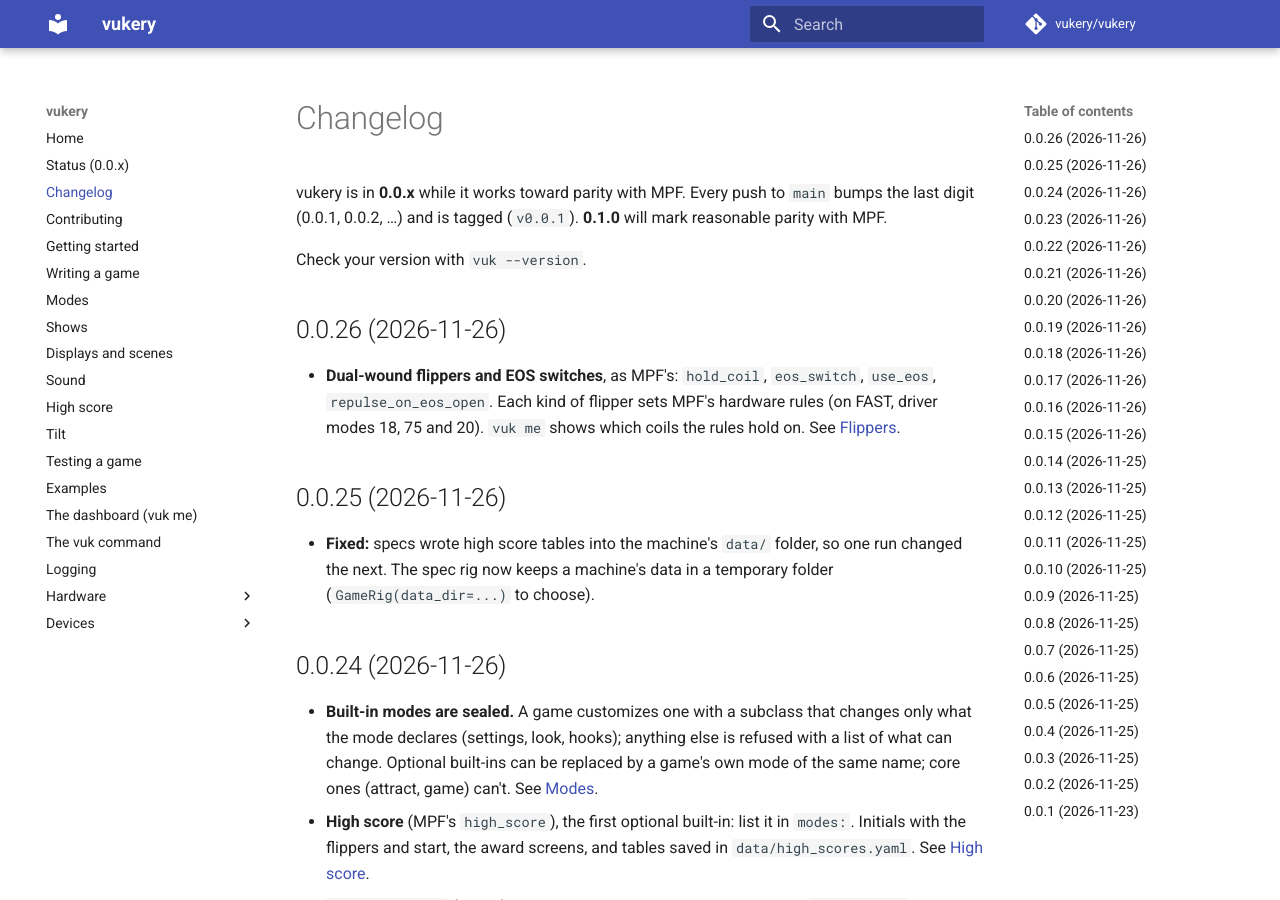
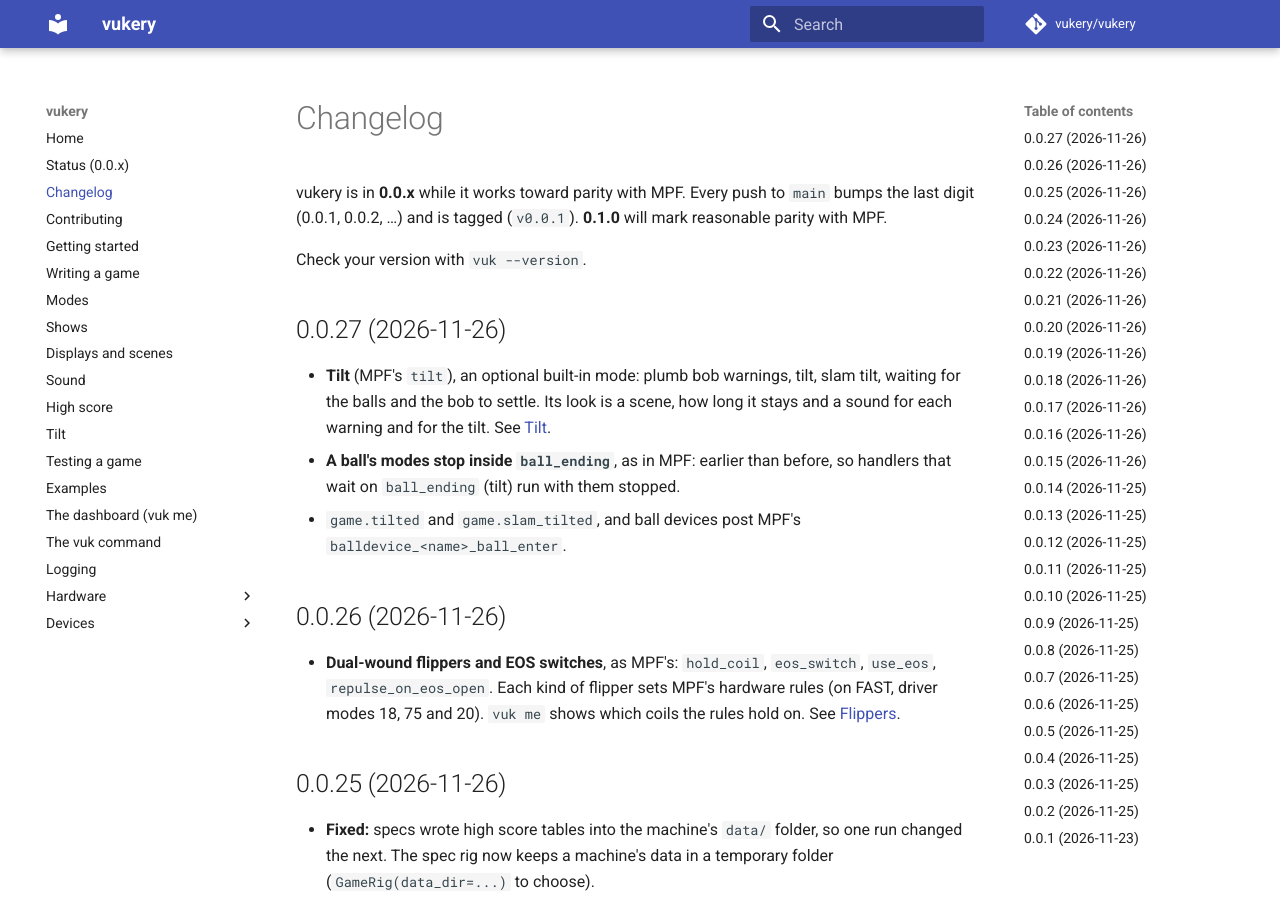
Before and after one commit to vukery/vukery, an MkDocs documentation site: the page built from docs/changelog.md, in a window 1280 px wide and 900 px high. Built offline with MkDocs 1.6.1 and Material for MkDocs 9.7.7, drawn with Linux system fonts in a browser that asks for light colours; comment, search, counter and statistics services are not loaded.

Commit message:
0.0.27: tilt
Co-Authored-By: Claude Opus 5.5 <noreply@anthropic.com>

```diff
--- a/docs/changelog.md
+++ b/docs/changelog.md
@@ -5,6 +5,18 @@ vukery is in **0.0.x** while it works toward parity with MPF. Every push to
 **0.1.0** will mark reasonable parity with MPF.
 
 Check your version with `vuk --version`.
+
+## 0.0.27 (2026-11-26)
+
+- **Tilt** (MPF's `tilt`), an optional built-in mode: plumb bob warnings,
+  tilt, slam tilt, waiting for the balls and the bob to settle. Its look is
+  a scene, how long it stays and a sound for each warning and for the tilt.
+  See [Tilt](tilt.md).
+- **A ball's modes stop inside `ball_ending`**, as in MPF: earlier than
+  before, so handlers that wait on `ball_ending` (tilt) run with them
+  stopped.
+- `game.tilted` and `game.slam_tilted`, and ball devices post MPF's
+  `balldevice_<name>_ball_enter`.
 
 ## 0.0.26 (2026-11-26)
 
--- a/pyproject.toml
+++ b/pyproject.toml
@@ -1,6 +1,6 @@
 [project]
 name = "vukery"
-version = "0.0.26"
+version = "0.0.27"
 description = "A very opinionated pinball framework based on the Mission Pinball Framework, built to be simple, lean and LLM-friendly."
 readme = "README.md"
 license = "MIT"
```
Also changed, not shown: 1 other file.
